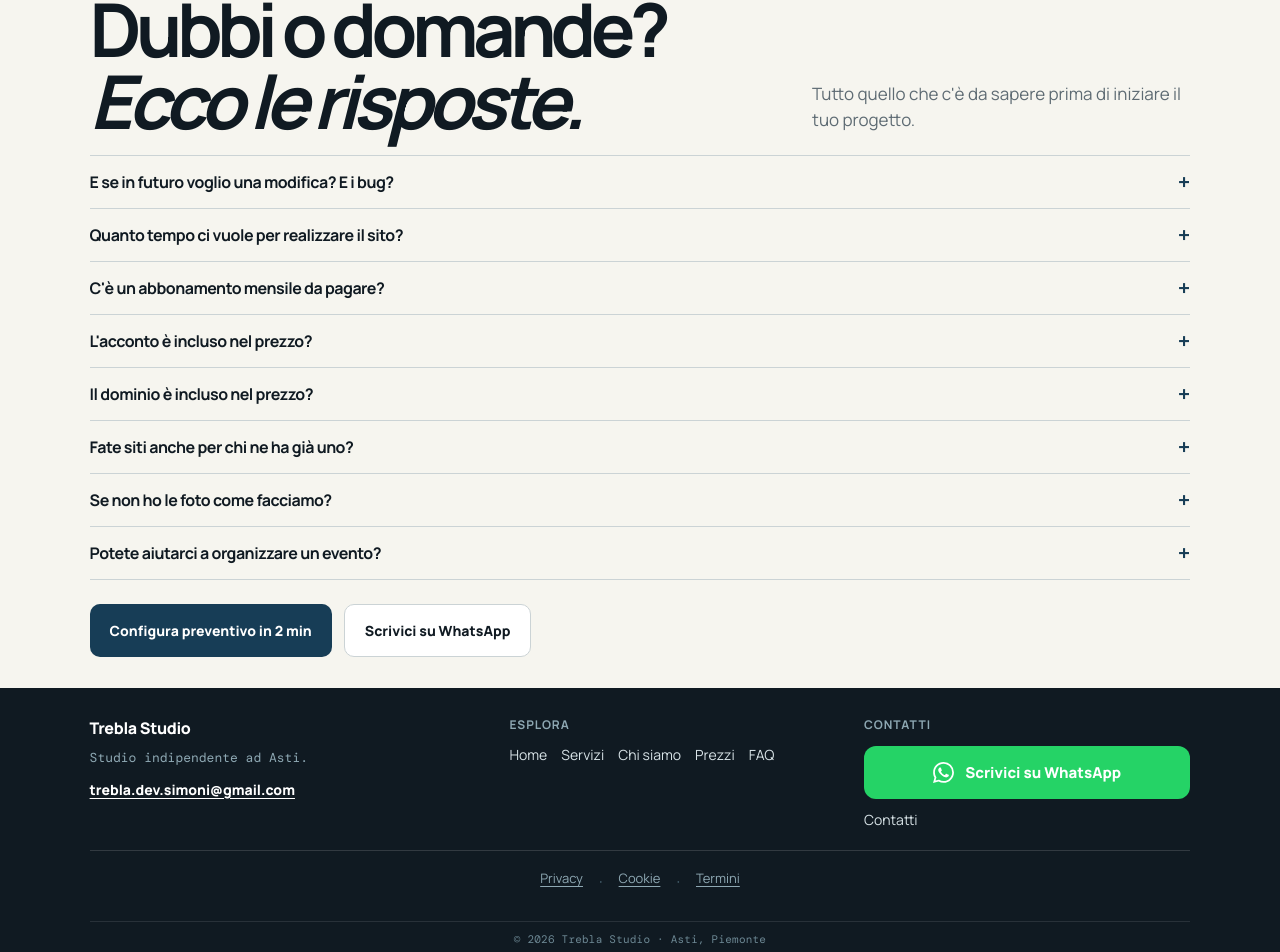
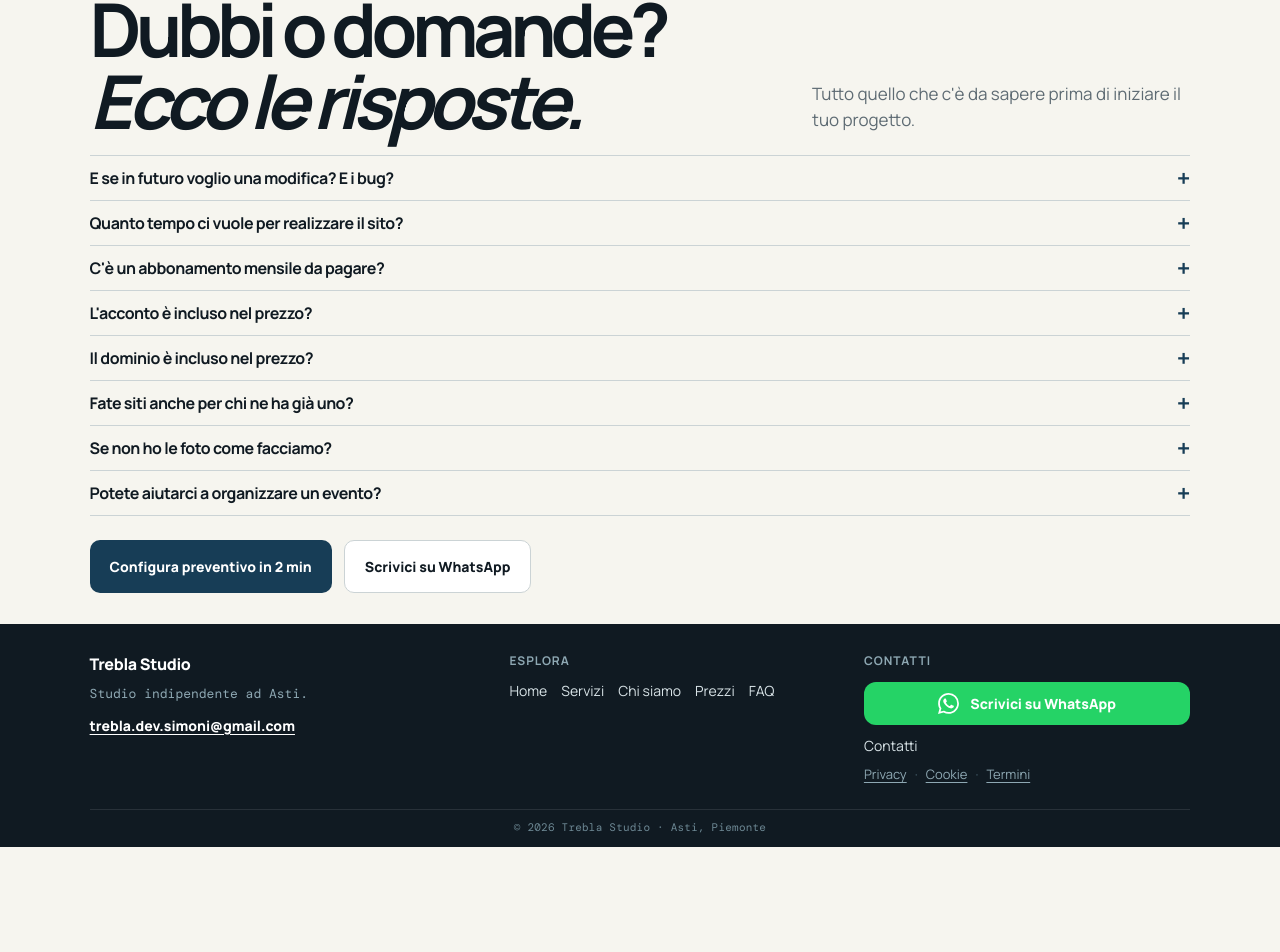
Before and after one commit to TREBLADEV72800/TreblaStudio, a Next.js app: page /faq in a window 1280 px wide. Shown: the part 158-1110 px from the top of the page. After the commit the page ends 1005 px from the top, so only its background shows below. Built offline with nearby package versions, Linux system fonts and the light colour scheme; no server answers.

Commit message:
chore: sync prior to Astro migration (chi-siamo copy + FAQ accordion + footer)

```diff
--- a/app/chi-siamo/page.jsx
+++ b/app/chi-siamo/page.jsx
@@ -55,7 +55,7 @@ export default function Page(){
         <a className="portfolio-feature" href="https://piketelabel.vercel.app" target="_blank" rel="noopener noreferrer">
           <span className="portfolio-kicker">Pikete Label, Etichetta musicale</span>
           <strong>Pikete Label</strong>
-          <span className="portfolio-sub">Asti · Sito vetrina + catalogo artisti</span>
+          <span className="portfolio-sub">Asti / Alessandrino · Sito vetrina + catalogo artisti</span>
           <p style={{ marginTop: '8px' }}>Design, sviluppo e gestione del sito vetrina responsive.</p>
           <span className="portfolio-cta"><span>Visita il sito →</span></span>
         </a>
--- a/components/FaqList.jsx
+++ b/components/FaqList.jsx
@@ -1,4 +1,5 @@
 'use client';
+import { useState } from 'react';
 
 const FAQS = [
   {
@@ -36,16 +37,25 @@ const FAQS = [
 ];
 
 export default function FaqList() {
+  const [open, setOpen] = useState(null);
   return (
     <div className="faq-list" style={{ marginTop: '18px' }}>
-      {FAQS.map((f) => (
-        <details key={f.q} className="faq-card" style={{ padding: '14px 0' }}>
-          <summary className="faq-header" style={{ listStyle: 'none', cursor: 'pointer', display: 'flex', justifyContent: 'space-between', alignItems: 'center', gap: '16px' }}>
-            <h3 style={{ margin: 0, fontSize: '16px' }}>{f.q}</h3>
-            <span className="faq-plus" style={{ fontSize: '22px', lineHeight: 1, color: 'var(--blue)', fontWeight: 700 }}>+</span>
-          </summary>
-          <p style={{ marginTop: '10px', color: 'var(--muted)', lineHeight: 1.6 }}>{f.a}</p>
-        </details>
+      {FAQS.map((f, i) => (
+        <div
+          key={f.q}
+          className="faq-card"
+          onClick={() => setOpen(open === i ? null : i)}
+          role="button"
+          tabIndex={0}
+          onKeyDown={(e) => { if (e.key === 'Enter' || e.key === ' ') { e.preventDefault(); setOpen(open === i ? null : i); } }}
+          aria-expanded={open === i}
+        >
+          <div className="faq-header">
+            <h3>{f.q}</h3>
+            <span className="faq-plus" style={{ transform: open === i ? 'rotate(45deg)' : 'none', transition: 'transform 0.12s ease' }}>{open === i ? '×' : '+'}</span>
+          </div>
+          {open === i && <p style={{ marginTop: '10px' }}>{f.a}</p>}
+        </div>
       ))}
     </div>
   );
--- a/components/Footer.jsx
+++ b/components/Footer.jsx
@@ -23,18 +23,18 @@ export default function Footer() {
             <Link href="/faq" style={{ color: '#d8e3e7', fontSize: '14px' }}>FAQ</Link>
           </div>
         </nav>
-        <div className="footer-contact" style={{ display: 'flex', flexDirection: 'column', gap: '10px' }}>
+        <div style={{ display: 'flex', flexDirection: 'column', gap: '10px' }}>
           <strong style={{ fontSize: '12px', letterSpacing: '0.08em', textTransform: 'uppercase', color: '#8ea8b3', marginBottom: '2px' }}>Contatti</strong>
-          <a className="footer-whatsapp" href={`https://wa.me/${whatsapp}`} target="_blank" rel="noopener noreferrer" aria-label="Scrivici su WhatsApp — preferito" style={{ justifyContent: 'center', width: '100%' }}><WhatsAppIcon /> Scrivici su WhatsApp</a>
+          <a className="footer-whatsapp" href={`https://wa.me/${whatsapp}`} target="_blank" rel="noopener noreferrer" aria-label="Scrivici su WhatsApp — preferito" style={{ padding: '11px 16px', fontSize: '14px', justifyContent: 'center', width: '100%' }}><WhatsAppIcon /> Scrivici su WhatsApp</a>
           <Link href="/contatti" style={{ color: '#d8e3e7', fontSize: '14px' }}>Contatti</Link>
+          <div style={{ display: 'flex', flexWrap: 'wrap', alignItems: 'center', gap: '8px', marginTop: '2px', fontSize: '13px', lineHeight: '1' }}>
+            <Link href="/privacy" style={{ color: '#8ea8b3', textDecoration: 'underline', textUnderlineOffset: '3px' }}>Privacy</Link>
+            <span style={{ color: '#4a6573' }}>·</span>
+            <Link href="/cookie" style={{ color: '#8ea8b3', textDecoration: 'underline', textUnderlineOffset: '3px' }}>Cookie</Link>
+            <span style={{ color: '#4a6573' }}>·</span>
+            <Link href="/termini" style={{ color: '#8ea8b3', textDecoration: 'underline', textUnderlineOffset: '3px' }}>Termini</Link>
+          </div>
         </div>
-      </div>
-      <div className="footer-legal" aria-label="Informazioni legali" style={{ display: 'flex', flexWrap: 'wrap', justifyContent: 'center', gap: '8px 16px', width: '100%', paddingTop: '18px', borderTop: '1px solid rgba(255,255,255,0.14)', marginTop: '6px' }}>
-        <Link href="/privacy" style={{ color: '#8ea8b3', textDecoration: 'underline', textUnderlineOffset: '3px', fontSize: '13px' }}>Privacy</Link>
-        <span style={{ color: '#4a6573' }}>·</span>
-        <Link href="/cookie" style={{ color: '#8ea8b3', textDecoration: 'underline', textUnderlineOffset: '3px', fontSize: '13px' }}>Cookie</Link>
-        <span style={{ color: '#4a6573' }}>·</span>
-        <Link href="/termini" style={{ color: '#8ea8b3', textDecoration: 'underline', textUnderlineOffset: '3px', fontSize: '13px' }}>Termini</Link>
       </div>
       <small style={{ marginTop: '14px', borderTop: '1px solid rgba(255,255,255,0.1)', paddingTop: '12px', lineHeight: '1' }}>© 2026 Trebla Studio · Asti, Piemonte</small>
     </footer>
```
